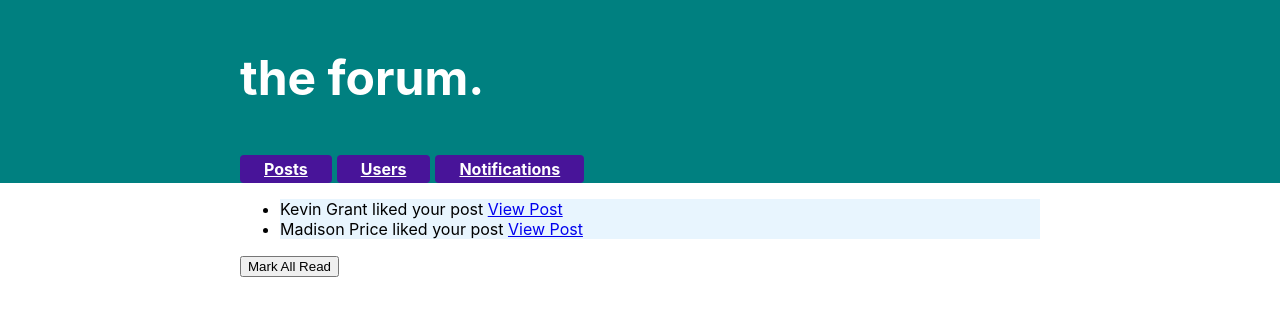
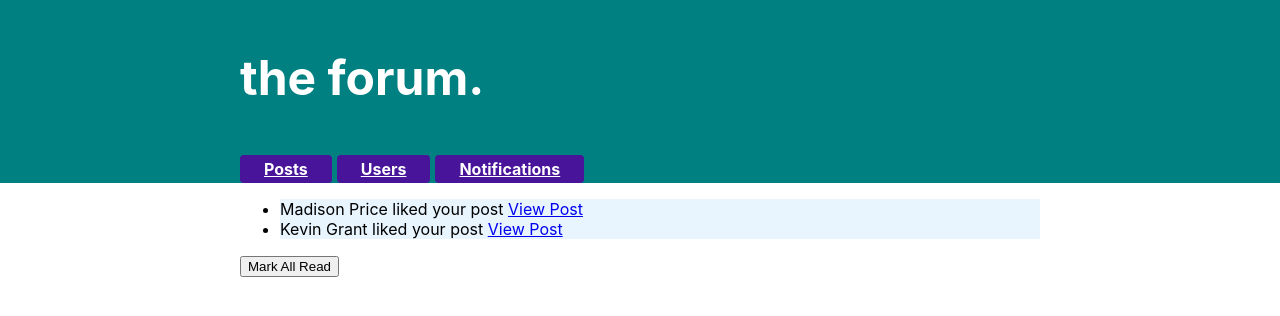
Before and after one commit to MattTheEconomist/the-forum, a React (Create React App) app: page /notifications in a window 1280 px wide. Shown: the top 316 px of the page. Built offline with nearby package versions, Linux system fonts and the light colour scheme.

Commit message:
notifications better

```diff
--- a/src/features/notifications/NotificationsList.js
+++ b/src/features/notifications/NotificationsList.js
@@ -16,10 +16,13 @@ export const NotificationsList = () => {
   const notifs = useSelector(selectAllNotifications);
   const users = useSelector(selectAllUsers);
 
-  //   useEffect(()=>{
+  const reversedNotifs = notifs.map(
+    (el, ind) => notifs[Math.abs(ind - notifs.length) - 1]
+  );
 
-  //     dispatch(allNotificationsRead())
-  //   })
+  const unreadNotifCount = notifs.filter((notif) => !notif.read).length;
+
+  console.log("unreadNotifCount", unreadNotifCount);
 
   const getSourceUserName = (notif) => {
     const sourceUserId = notif.sourceUserId;
@@ -28,7 +31,7 @@ export const NotificationsList = () => {
     return thisUserObject.name;
   };
 
-  const renderedNotifs = notifs.map((notif, index) => (
+  const renderedNotifs = reversedNotifs.map((notif, index) => (
     <li
       key={`notif ${index}`}
       className={notif.read ? "notification_read" : "notification_unread"}
--- a/src/features/notifications/notificationsSlice.js
+++ b/src/features/notifications/notificationsSlice.js
@@ -26,7 +26,7 @@ const notificationsSlice = createSlice({
     newNotification(state, action) {
       state.push(action.payload);
     },
-    allNotificationsRead(state, action) {
+    allNotificationsRead(state) {
       state.forEach((notif) => {
         notif.read = true;
       });
```
